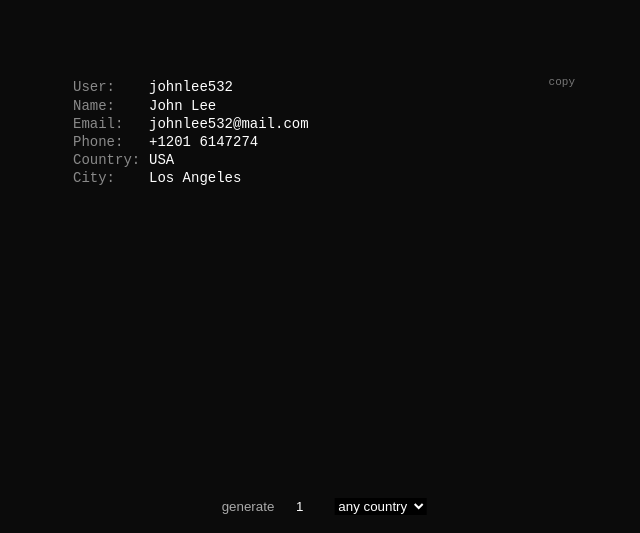
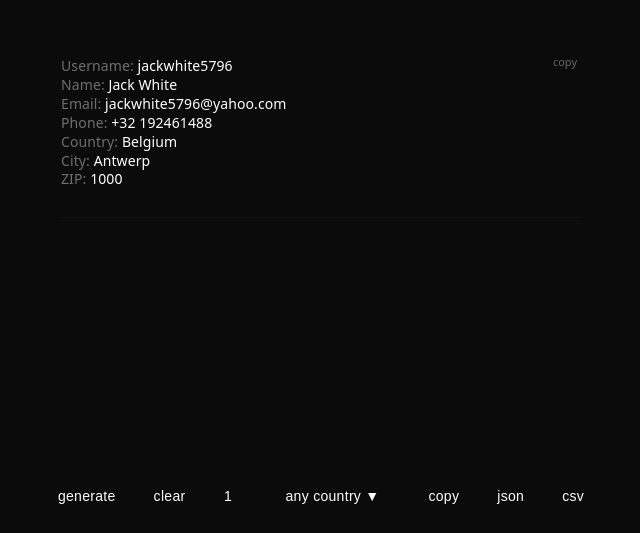
Before and after one commit to Ast07221/fake-user-generator, a plain HTML site: page index.html in a window 1280 px wide. Shown: the part 267-800 px from the top of the page, without its empty margins (319-959 px from the left). Drawn offline with Linux system fonts and the light colour scheme.

Commit message:
Update index.html

```diff
--- a/index.html
+++ b/index.html
@@ -4,292 +4,426 @@
 <meta charset="UTF-8">
 <meta name="viewport" content="width=device-width, initial-scale=1.0">
 <title>Fake User Generator</title>
-
 <style>
 body{
     margin:0;
+    font-family:system-ui;
     background:#0b0b0b;
     color:#fff;
-    font-family: ui-monospace, monospace;
+    min-height:100vh;
     display:flex;
     justify-content:center;
     align-items:center;
+    overflow-x:hidden;
+}
+.wrapper{
+    width:100%;
+    max-width:760px;
+    display:flex;
+    flex-direction:column;
+    justify-content:center;
+    align-items:center;
+    position:relative;
+    margin:auto;
     min-height:100vh;
 }
-
-/* CENTER WRAPPER */
-.wrapper{
+.grid{
+    display:grid;
+    grid-template-columns:1fr;
+    gap:2px;
     width:100%;
     max-width:520px;
+    justify-items:start;
+    text-align:left;
+    max-height:420px;
+    overflow-y:auto;
+    box-sizing:border-box;
+    align-content:start;
+}
+.card{
+    width:100%;
+    background:transparent;
+    padding:8px 26px 8px 0;
+    margin:0;
+    min-height:170px;
+
+    position:relative;
+    box-sizing:border-box;
+
+    cursor:pointer;
+    border-bottom:1px solid rgba(255,255,255,0.04);
+
+    overflow:hidden; /* 🔥  убирает горизонтальный скролл */
 }
 
-/* OUTPUT */
-.grid{
-    display:flex;
-    flex-direction:column;
-    gap:10px;
+.copySingle{
+    position:absolute;
+    right:4px;   /* максимально близко к краю */
+    top:6px;     /* первая строка (username) */
+    font-size:11px;
+    color:#666;
+    cursor:pointer;
+    user-select:none;
+    white-space:nowrap;
 }
 
-/* CARD */
-.card{
-    position:relative;
-    padding:8px 12px;
-    background:transparent;
+.copySingle:hover{
+    color:#fff;
 }
 
-/* LINES */
+.card:hover{
+    opacity:.82;
+}
+
 .line{
-    display:flex;
-    gap:6px;
+    margin:1px 0;
+    line-height:1.28;
     font-size:14px;
-    line-height:1.3;
+    letter-spacing:.1px;
 }
 
 .label{
-    color:#8a8a8a;
-    min-width:70px;
+    color:#6f6f6f;
 }
 
 .value{
     color:#fff;
 }
 
-/* COPY */
-.copy{
+.loader{
     position:absolute;
-    right:6px;
-    top:6px;
+    top:50%;
+    left:50%;
+    transform:translate(-50%, -120px);
+    font-family:monospace;
     font-size:11px;
-    color:#777;
+    letter-spacing:4px;
+    color:#7a7a7a;
+    opacity:.72;
+    pointer-events:none;
+    text-transform:uppercase;
+    user-select:none;
+}
+.topbar{
+    position:fixed;
+    bottom:25px;
+    left:50%;
+    transform:translateX(-50%);
+    display:flex;
+    align-items:center;
+    gap:22px;
+    flex-wrap:wrap;
+    justify-content:center;
+}
+button, select{
+    background:#0b0b0b;
+    border:none;
+    color:#fff;
     cursor:pointer;
+    font-size:14px;
+    font-weight:500;
+    letter-spacing:.3px;
+    padding:4px 8px;
+    appearance:none;
+    -webkit-appearance:none;
+    -moz-appearance:none;
 }
-.copy:hover{
+
+select option{
+    background:#0b0b0b;
     color:#fff;
 }
 
-/* TOPBAR */
-.topbar{
-    position:fixed;
-    bottom:18px;
-    left:50%;
-    transform:translateX(-50%);
-    display:flex;
-    gap:10px;
+button:hover{
+    opacity:.7;
 }
 
-/* BUTTONS */
-button{
-    background:none;
-    border:none;
-    color:#aaa;
-    cursor:pointer;
-}
-button:hover{ color:#fff; }
-
 input{
-    width:30px;
+    width:36px;
     background:none;
     border:none;
     color:#fff;
     text-align:center;
+    outline:none;
+    font-size:14px;
 }
 
 select{
-    background:#000;
+    outline:none;
+    padding-right:18px;
+    background:#0b0b0b;
     color:#fff;
-    border:none;
+    cursor:pointer;
 }
 
-/* LOADER */
-.loader{
-    width:100%;
-    text-align:center;
-    margin-bottom:10px;
-    font-size:12px;
-    color:#777;
-    display:none;
+.typingCursor{
+    display:inline-block;
+    width:1px;
+    height:12px;
+    background:#888;
+    margin-left:4px;
+    vertical-align:middle;
+    animation:blink .9s infinite;
 }
 
-/* DOTS */
-.dots span{
-    animation:blink 1s infinite;
+.notice{
+    position:fixed;
+    top:18px;
+    left:50%;
+    transform:translateX(-50%);
+    font-size:12px;
+    color:#888;
+    opacity:0;
+    transition:.25s;
+    pointer-events:none;
 }
-.dots span:nth-child(2){animation-delay:.2s;}
-.dots span:nth-child(3){animation-delay:.4s;}
 
 @keyframes blink{
-    0%,100%{opacity:0;}
+    0%{opacity:0;}
     50%{opacity:1;}
+    100%{opacity:0;}
 }
 </style>
 </head>
-
 <body>
+<div class="notice" id="notice">copied</div>
 
 <div class="wrapper">
-
-    <!-- ONLY ONE LOADER (FIXED) -->
     <div class="loader" id="loader">
-        INITIALIZING ENGINE
-        <span class="dots">
-            <span>.</span><span>.</span><span>.</span>
-        </span>
+        INITIALIZING<span class="typingCursor"></span>
     </div>
-
-    <!-- ONLY ONE OUTPUT (FIXED) -->
-    <div class="grid" id="out"></div>
-
+    <div id="output" class="grid"></div>
 </div>
 
 <div class="topbar">
     <button onclick="generate()">generate</button>
-    <input id="count" type="number" value="1" min="1" max="50">
-    <select id="country"></select>
+    <button onclick="clearAll()">clear</button>
+    <input id="bulkInput" type="number" value="1" min="1" max="200">
+    <select id="countryFilter"></select>
+    <button onclick="copyAll()">copy</button>
+    <button onclick="downloadJSON()">json</button>
+    <button onclick="downloadCSV()">csv</button>
 </div>
 
 <script>
-
-/* DATA */
-const DATA = [
-{c:"USA",code:"+1",cities:["New York","Los Angeles","Chicago"],area:["201","305","312"]},
-{c:"UK",code:"+44",cities:["London","Manchester"],area:["74","75"]},
-{c:"Germany",code:"+49",cities:["Berlin","Munich"],area:["151","160"]},
-{c:"Netherlands",code:"+31",cities:["Amsterdam","Rotterdam"],area:["6","20"]},
-{c:"Japan",code:"+81",cities:["Tokyo","Osaka"],area:["70","80"]},
-{c:"France",code:"+33",cities:["Paris","Lyon"],area:["6","7"]}
+const countries = [
+{country:"USA",code:"+1",cities:["New York","Los Angeles","Chicago","Houston","Miami","Seattle","Boston"],zips:["10001","90001","60601","77001","33101"]},
+{country:"Canada",code:"+1",cities:["Toronto","Vancouver","Montreal","Calgary","Ottawa"],zips:["M5H","V5K","H2X","T2P","K1A"]},
+{country:"UK",code:"+44",cities:["London","Manchester","Liverpool","Birmingham","Leeds"],zips:["SW1A","M1","L1","B1","LS1"]},
+{country:"Germany",code:"+49",cities:["Berlin","Munich","Hamburg","Frankfurt","Cologne"],zips:["10115","80331","20095","60311","50667"]},
+{country:"France",code:"+33",cities:["Paris","Lyon","Marseille","Nice","Toulouse"],zips:["75001","69001","13001","06000","31000"]},
+{country:"Netherlands",code:"+31",cities:["Amsterdam","Rotterdam","Utrecht","Eindhoven","The Hague"],zips:["1012","3011","3511","5611","2511"]},
+{country:"Spain",code:"+34",cities:["Madrid","Barcelona","Valencia","Seville"],zips:["28001","08001","46001","41001"]},
+{country:"Italy",code:"+39",cities:["Rome","Milan","Naples","Turin"],zips:["00100","20100","80100","10100"]},
+{country:"Japan",code:"+81",cities:["Tokyo","Osaka","Kyoto","Nagoya"],zips:["100-0001","530-0001","600-0001","450-0001"]},
+{country:"Australia",code:"+61",cities:["Sydney","Melbourne","Brisbane","Perth"],zips:["2000","3000","4000","6000"]},
+{country:"India",code:"+91",cities:["Delhi","Mumbai","Bangalore","Chennai"],zips:["110001","400001","560001","600001"]},
+{country:"Brazil",code:"+55",cities:["São Paulo","Rio de Janeiro","Brasília"],zips:["01000","20000","70000"]},
+{country:"Sweden",code:"+46",cities:["Stockholm","Gothenburg"],zips:["11120","41101"]},
+{country:"Norway",code:"+47",cities:["Oslo","Bergen"],zips:["0001","5003"]},
+{country:"Denmark",code:"+45",cities:["Copenhagen","Aarhus"],zips:["1000","8000"]},
+{country:"Finland",code:"+358",cities:["Helsinki","Turku"],zips:["00100","20100"]},
+{country:"Belgium",code:"+32",cities:["Brussels","Antwerp"],zips:["1000","2000"]},
+{country:"Switzerland",code:"+41",cities:["Zurich","Geneva"],zips:["8001","1201"]}
 ];
 
-const first=["Alex","John","Emma","Noah","Liam","Mia"];
-const last=["Smith","Brown","Lee","Taylor","Wilson"];
+const firstNames = ["Noah","Liam","Oliver","James","Lucas","Henry","Leo","Daniel","Jack","Ethan","Emma","Olivia","Sophia","Ava","Mia","Charlotte","Emily","Amelia","Ella","Grace"];
+const lastNames = ["Smith","Johnson","Brown","Taylor","Anderson","White","Harris","Martin","Jackson","Moore","Clark","Walker","Hall","Allen","Young","King","Wright"];
 
-const out=document.getElementById("out");
-const loader=document.getElementById("loader");
-const sel=document.getElementById("country");
+const output = document.getElementById("output");
+const bulkInput = document.getElementById("bulkInput");
+const loader = document.getElementById("loader");
+const notice = document.getElementById("notice");
+const countryFilter = document.getElementById("countryFilter");
 
-let cache=[];
+let lastData = [];
 
-/* INIT */
-function init(){
-    sel.innerHTML=`<option value="all">any country</option>`;
-    DATA.forEach(d=>{
-        let o=document.createElement("option");
-        o.value=d.c;
-        o.textContent=d.c;
-        sel.appendChild(o);
+function pick(arr){
+    return arr[Math.floor(Math.random()*arr.length)];
+}
+
+function showNotice(text){
+    notice.textContent = text;
+    notice.style.opacity = 1;
+    setTimeout(()=> notice.style.opacity = 0, 1200);
+}
+
+function initCountries(){
+    countryFilter.innerHTML = `<option value="all">any country ▼</option>`;
+    countries.forEach(c=>{
+        const opt = document.createElement("option");
+        opt.value = c.country;
+        opt.textContent = c.country;
+        countryFilter.appendChild(opt);
     });
 }
 
-/* PICK */
-function pick(a){
-    return a[Math.floor(Math.random()*a.length)];
-}
+function generateUser(){
+    let selected = countryFilter.value;
+    let loc = selected === "all"
+        ? pick(countries)
+        : countries.find(c => c.country === selected) || pick(countries);
 
-/* USER */
-function user(){
-    const d = sel.value==="all"
-        ? pick(DATA)
-        : DATA.find(x=>x.c===sel.value) || pick(DATA);
+    const first = pick(firstNames);
+    const last = pick(lastNames);
+    const username = (first + last + Math.floor(Math.random()*9999)).toLowerCase();
 
-    const fn=pick(first);
-    const ln=pick(last);
+    const phoneLength = {
+        "+1": 10, "+44": 10, "+49": 11, "+33": 9, "+31": 9,
+        "+81": 10, "+91": 10, "+61": 9, "+55": 11
+    };
 
-    const username=(fn+ln+(Math.random()*999|0)).toLowerCase();
+    const len = phoneLength[loc.code] || 9;
+    let phoneDigits = "";
+    for(let i=0;i<len;i++){
+        phoneDigits += Math.floor(Math.random()*10);
+    }
 
-    return{
+    return {
         username,
-        name:fn+" "+ln,
-        email:username+"@mail.com",
-        phone:`${d.code}${pick(d.area)} ${Math.floor(Math.random()*9000000+1000000)}`,
-        country:d.c,
-        city:pick(d.cities)
+        name:first + " " + last,
+        email:username + "@" + pick(["gmail.com","outlook.com","yahoo.com","proton.me"]),
+        phone:loc.code + " " + phoneDigits,
+        country:loc.country,
+        city:pick(loc.cities),
+        zip:pick(loc.zips)
     };
 }
 
-/* TYPE EFFECT */
-function typeLine(parent,label,value,cb){
-    const row=document.createElement("div");
-    row.className="line";
-    const l=document.createElement("span");
-    l.className="label";
-    l.textContent=label;
+function typeHTML(el, user){
+    const oldCopy = el.querySelector(".copySingle");
+    el.innerHTML = "";
+    if(oldCopy) el.appendChild(oldCopy);
 
-    const v=document.createElement("span");
-    v.className="value";
+    const rows = [
+        ["Username", user.username],
+        ["Name", user.name],
+        ["Email", user.email],
+        ["Phone", user.phone],
+        ["Country", user.country],
+        ["City", user.city],
+        ["ZIP", user.zip]
+    ];
 
-    row.appendChild(l);
-    row.appendChild(v);
-    parent.appendChild(row);
+    let rowIndex = 0;
 
-    let i=0;
-    function t(){
-        if(i<value.length){
-            v.textContent+=value[i++];
-            setTimeout(t,10);
-        } else cb && cb();
+    function typeRow(){
+        if(rowIndex >= rows.length) return;
+
+        const [label, value] = rows[rowIndex++];
+        const line = document.createElement("div");
+        line.className = "line";
+
+        const labelSpan = document.createElement("span");
+        labelSpan.className = "label";
+        labelSpan.textContent = label + ": ";
+
+        const valueSpan = document.createElement("span");
+        valueSpan.className = "value";
+
+        line.appendChild(labelSpan);
+        line.appendChild(valueSpan);
+
+        const cursor = document.createElement("span");
+        cursor.className = "typingCursor";
+        line.appendChild(cursor);
+
+        el.appendChild(line);
+
+        let i = 0;
+        function typeChar(){
+            if(i < value.length){
+                valueSpan.textContent += value[i++];
+                setTimeout(typeChar, 12);
+} else {
+                cursor.remove();
+                setTimeout(typeRow, 18);
+            }
+        }
+        typeChar();
     }
-    t();
+
+    typeRow();
 }
 
-/* RENDER */
-function render(arr){
-    out.innerHTML="";
+function render(list){
+    output.innerHTML = "";
 
-    arr.forEach((u,i)=>{
-        const card=document.createElement("div");
-        card.className="card";
+    list.forEach((u,index)=>{
+        const card = document.createElement("div");
+        card.className = "card";
 
-        const copy=document.createElement("div");
-        copy.className="copy";
-        copy.textContent="copy";
-        copy.onclick=()=>{
-            navigator.clipboard.writeText(JSON.stringify(u,null,2));
+        const copyBtn = document.createElement("div");
+        copyBtn.className = "copySingle";
+        copyBtn.textContent = "copy";
+
+        copyBtn.onclick = (e) => {
+            e.stopPropagation();
+            navigator.clipboard.writeText(JSON.stringify(u, null, 2));
+            showNotice("profile copied");
         };
 
-        card.appendChild(copy);
-        out.appendChild(card);
+        card.appendChild(copyBtn);
+        output.appendChild(card);
 
         setTimeout(()=>{
-            const fields=[
-                ["User:",u.username],
-                ["Name:",u.name],
-                ["Email:",u.email],
-                ["Phone:",u.phone],
-                ["Country:",u.country],
-                ["City:",u.city]
-            ];
-
-            let i=0;
-
-            function next(){
-                if(i>=fields.length) return;
-                typeLine(card,fields[i][0],fields[i][1],()=>{
-                    i++;
-                    next();
-                });
-            }
-
-            next();
-        },i*25);
+            typeHTML(card,u);
+        }, index * 120);
     });
 }
 
-/* GENERATE */
 function generate(){
-    loader.style.display="block";
+    loader.style.display = "flex";
 
     setTimeout(()=>{
-        const n=Math.max(1,Math.min(50,parseInt(document.getElementById("count").value||1)));
-        cache=Array.from({length:n},user);
-        render(cache);
-        loader.style.display="none";
-    },150);
+        const count = Math.min(parseInt(bulkInput.value || 1), 200);
+        const arr = [];
+
+        for(let i=0;i<count;i++){
+            arr.push(generateUser());
+        }
+
+        lastData = arr;
+        render(arr);
+        loader.style.display = "none";
+    }, 250);
 }
 
-/* INIT */
-init();
-window.onload=generate;
+function clearAll(){
+    output.innerHTML = "";
+    lastData = [];
+    loader.style.display = "none";
+}
 
+function copyAll(){
+    navigator.clipboard.writeText(JSON.stringify(lastData,null,2));
+    showNotice("all copied");
+}
+
+function downloadJSON(){
+    const blob = new Blob([JSON.stringify(lastData,null,2)], {type:"application/json"});
+    const a = document.createElement("a");
+    a.href = URL.createObjectURL(blob);
+    a.download = "users.json";
+    a.click();
+}
+
+function downloadCSV(){
+    const rows = ["Username,Name,Email,Phone,Country,City,ZIP"];
+
+    lastData.forEach(u=>{
+        rows.push(`${u.username},${u.name},${u.email},${u.phone},${u.country},${u.city},${u.zip}`);
+    });
+
+    const blob = new Blob([rows.join("\n")], {type:"text/csv"});
+    const a = document.createElement("a");
+    a.href = URL.createObjectURL(blob);
+    a.download = "users.csv";
+    a.click();
+}
+
+initCountries();
+window.onload = () => generate();
 </script>
-
 </body>
 </html>
```
